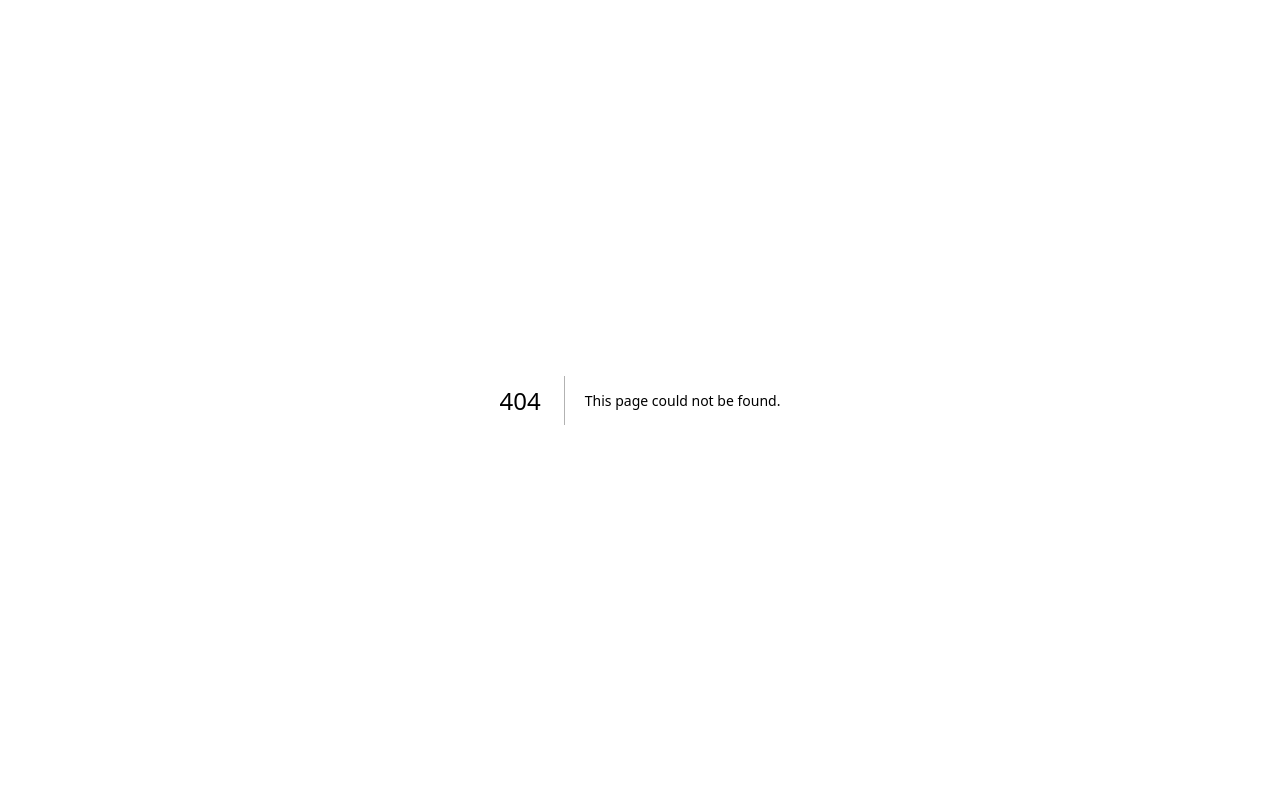
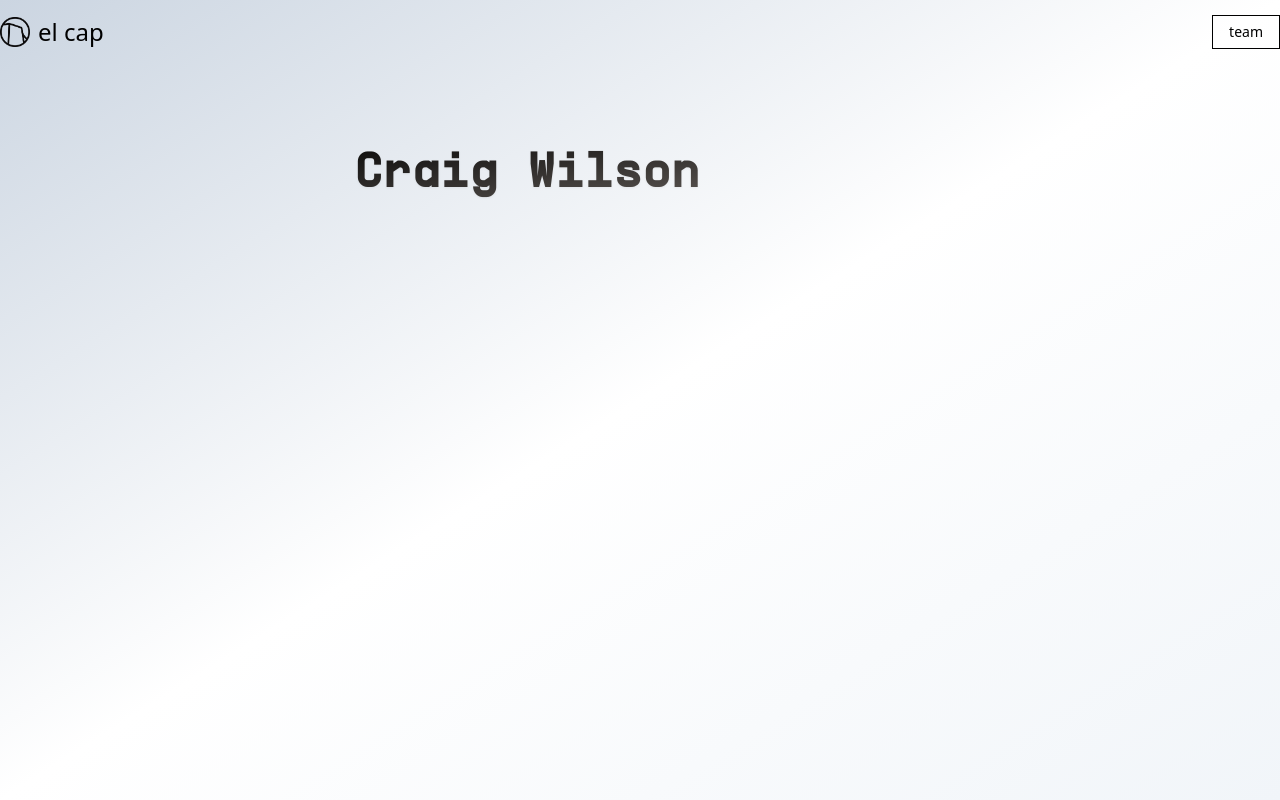
Before and after one commit to stewbradley/el-cap-site, a Next.js app: page /craig in a window 1280 px wide. Before the commit this address had no page. Shown: the top 800 px of the page. Built offline with nearby package versions, Linux system fonts and the light colour scheme; no server answers.

Commit message:
adding Craig Wilson as a Contributor

```diff
--- a/pages/contributors.tsx
+++ b/pages/contributors.tsx
@@ -1,6 +1,6 @@
 import Blog from "@/components/home/blog";
+import Balancer from "react-wrap-balancer";
 import AltLayout from "@/components/layout/alt-index";
-import Balancer from "react-wrap-balancer";
 import { motion } from "framer-motion";
 import { DEPLOY_URL, FADE_DOWN_ANIMATION_VARIANTS } from "@/lib/constants";
 import { Github, Twitter } from "@/components/shared/icons";
@@ -21,7 +21,6 @@ const supply = localFont({
   src: "../styles/Supply-Regular.otf",
   variable: "--font-supply",
 });
-
 export default function Contributors() {
   return (
     <AltLayout>
@@ -107,10 +106,25 @@ const features = [
       />
       </Link>
   },
+
+  {
+    title: "Craig Wilson",
+    description:
+      "[Twitter](https://twitter.com/ccgeoffwilson), [LinkedIn](https://www.linkedin.com/in/cgeoffwilson/)",
+    demo: <Link href="/craig">
+    {/* eslint-disable-next-line @next/next/no-img-element */}
+    <img
+      src="/craig.svg"
+      alt="el cap writing"
+      width={120}
+    />
+    </Link>
+  },
+
   {
     title: "Colette Kolenda",
     description:
-      "[Twitter](https://twitter.com/colettekolenda), [LinkedIn](https://www.linkedin.com/in/colettekolenda/)",
+      "[Personal site](https://kevinhanaford.com/), [Twitter](https://twitter.com/colettekolenda), [LinkedIn](https://www.linkedin.com/in/colettekolenda/)",
     demo: <Link href="/colette">
     {/* eslint-disable-next-line @next/next/no-img-element */}
     <img
--- /dev/null
+++ b/pages/craig.tsx
@@ -0,0 +1,80 @@
+import ContributorLayout from "@/components/layout/contributor";
+import Balancer from "react-wrap-balancer";
+import { motion } from "framer-motion";
+import { DEPLOY_URL, FADE_DOWN_ANIMATION_VARIANTS } from "@/lib/constants";
+import Image from "next/image";
+import Link from 'next/link';
+import localFont from "@next/font/local";
+import { Inter } from "@next/font/google";
+import cx from "classnames";
+
+const sfPro = localFont({
+  src: "../styles/SF-Pro-Display-Medium.otf",
+  variable: "--font-sf",
+});
+
+const supply = localFont({
+  src: "../styles/Supply-Regular.otf",
+  variable: "--font-supply",
+});
+
+
+export default function Behzod() {
+  return (
+    <ContributorLayout>
+      <motion.div
+        className="max-w-xl px-5 xl:px-0"
+        initial="hidden"
+        whileInView="show"
+        animate="show"
+        viewport={{ once: true }}
+        variants={{
+          hidden: {},
+          show: {
+            transition: {
+              staggerChildren: 0.15,
+            },
+          },
+        }}
+      >
+
+        <motion.h1
+          className="bg-gradient-to-br from-black to-stone-500 bg-clip-text text-left font-display text-3xl font-bold  text-transparent drop-shadow-sm md:text-5xl md:leading-[5rem]"
+          variants={FADE_DOWN_ANIMATION_VARIANTS}
+        >
+          <Balancer className="px-0 font-supply">Craig Wilson</Balancer>
+        </motion.h1>
+        <motion.p
+          className="mt-6 text-left p-1 text-gray-700 md:text-xl"
+          variants={FADE_DOWN_ANIMATION_VARIANTS}
+        >
+          <Balancer>
+            <h2 className="font-supply">
+              <Link href="https://twitter.com/cgeoffwilson" className="text-blue-500 font-bold hover:underline">Twitter, </Link>
+              <Link href="https://www.linkedin.com/in/cgeoffwilson/" className="text-blue-500 font-bold hover:underline">LinkedIn, </Link>
+              <Link href="http://www.craigwilson.co/" className="text-sky-700 font-bold hover:underline">Personal site</Link>
+
+            </h2>
+            <br></br>
+            <p>Serial startup helper: Operator/Investor/Advisor in past, present, and future lives</p>
+            <br></br>
+            <p className="font-bold">How do you think you can best help/work with startups?</p>
+            <p>Telling your story effectively, fundraising, and hiring..</p>
+            <br></br>
+            <p className="font-bold">If there was a book, movie, podcast, or blog post that you could make everyone you work with consume, what would it be and why?</p>
+            <p>It’s usually the most recent thing I’ve read, watched, or listened to so lately its Ministry for the Future by Kim Stanley Robinson (fiction) & Say Nothing by Patrick Radden Keefe (non-fiction). I do subscribe to the notion that one of the most valuable things you can do is read as much as you can get your hands on.</p>
+            <br></br>
+            <p className="font-bold">What is an online product that no longer exists that you wish was still around and why?</p>
+            <p>Foursquare - still the elite recommendation engine.</p>
+            <br></br>
+            <p className="font-bold">Favorite music to work to?</p>
+            <p>
+              <Link href="https://open.spotify.com/album/2CMCLp7kOI8Be6rPaYyHeZ?si=a6FXoAxGQveu8uxuaY1KWQ" className="text-blue-500 hover:underline">Keith Jarrett - Bremen & Lausanne Concerts</Link> and
+              <Link href="https://open.spotify.com/album/6NkgPYCMAzttRIKDpuJrFp?si=yHhZpQhUTYealPYnVWoieQ" className="text-blue-500 hover:underline">John Coltrane - Giant Steps</Link>
+            </p>
+          </Balancer>
+        </motion.p>
+      </motion.div>
+    </ContributorLayout>
+  );
+}
```
Also changed, not shown: public/craig.png (added), 1 other file (tests, documents, lock files or other folders).
